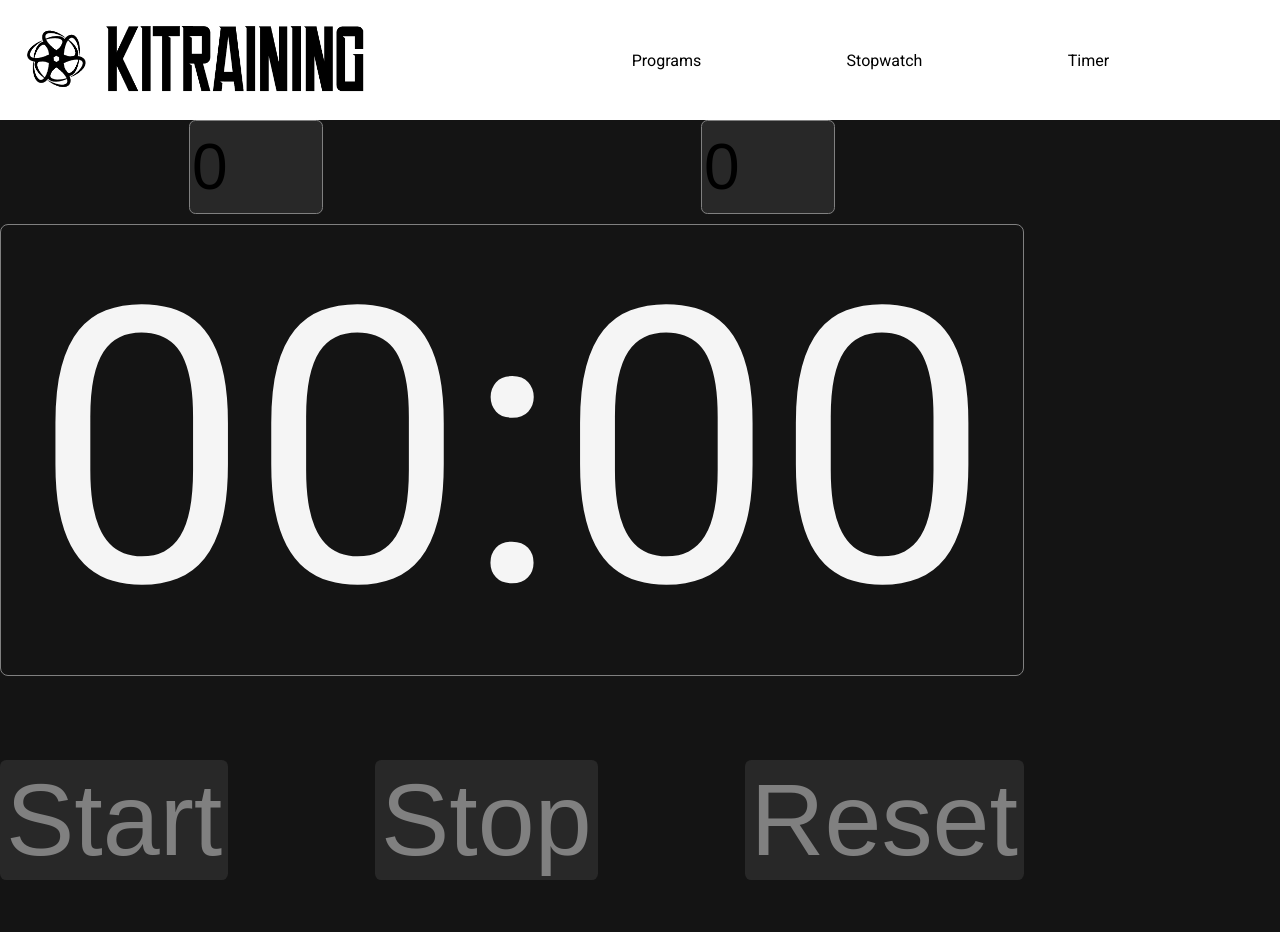
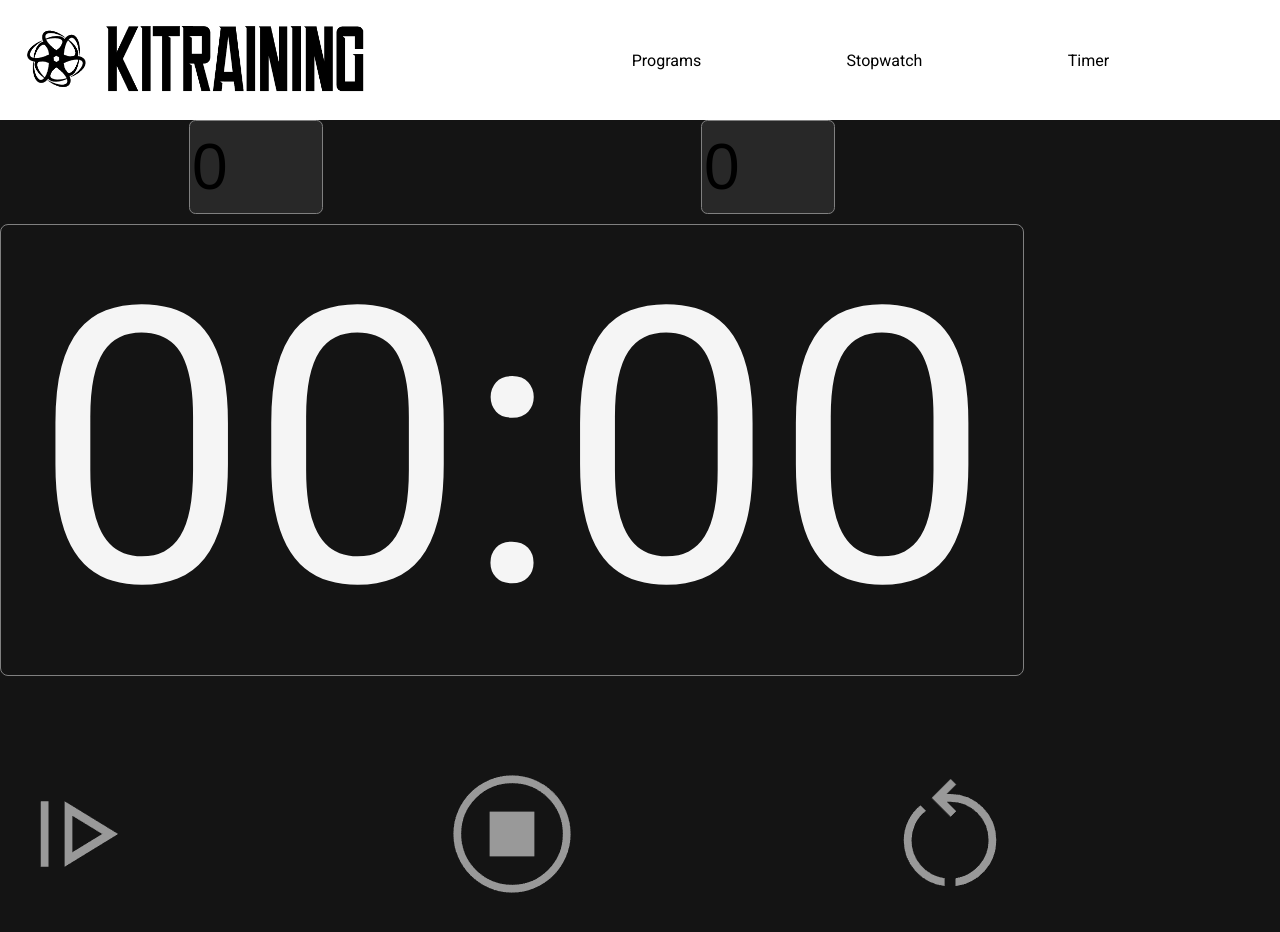
Before and after one commit to KIMOUGINOT/training-page, a React (Create React App) app: page / in a window 1280 px wide. Both pictures are taken after a click on the element "Timer". Shown: the top 932 px of the page. Built offline with nearby package versions, Linux system fonts and the light colour scheme; the HTML template or start-up script is replaced by a standard one.

Commit message:
icons instead of buttons

```diff
--- a/src/pages/Stopwatch.js
+++ b/src/pages/Stopwatch.js
@@ -52,10 +52,6 @@ const Stopwatch = () => {
             <div className='interface-container'>
                 <h1 className="timer">{formatTime(seconds)}</h1>
                 <div className='stopwatch-button-container'>
-                    {/* <button className='stopwatch-button' onClick={handleStart}>Start</button>
-                    <button className='stopwatch-button' onClick={handleStop}>Stop</button>
-                    <button className='stopwatch-button' onClick={handleReset}>Reset</button>
-                    <button className='stopwatch-button' onClick={handleAddLap}>Add Lap</button> */}
                     <img src={process.env.PUBLIC_URL + '/icons/resume.png'} alt="resume icon" className="stopwatch-icon" onClick={handleStart}/>
                     <img src={process.env.PUBLIC_URL + '/icons/stop.png'} alt="stop icon" className="stopwatch-icon" onClick={handleStop}/>
                     <img src={process.env.PUBLIC_URL + '/icons/reset.png'} alt="reset icon" className="stopwatch-icon" onClick={handleReset}/>
--- a/src/pages/Timer.js
+++ b/src/pages/Timer.js
@@ -58,9 +58,9 @@ const Timer = () => {
                 <p className="timer">{formatTime(seconds)}</p>
             </div>
             <div className='timer-button-container'>
-                <button className='timer-button' onClick={handleStart}>Start</button>
-                <button className='timer-button' onClick={handleStop}>Stop</button>
-                <button className='timer-button' onClick={handleReset}>Reset</button>
+                <img src={process.env.PUBLIC_URL + '/icons/resume.png'} alt="resume icon" className="stopwatch-icon" onClick={handleStart}/>
+                <img src={process.env.PUBLIC_URL + '/icons/stop.png'} alt="stop icon" className="stopwatch-icon" onClick={handleStop}/>
+                <img src={process.env.PUBLIC_URL + '/icons/reset.png'} alt="reset icon" className="stopwatch-icon" onClick={handleReset}/>
             </div>
         </>
     );
```
